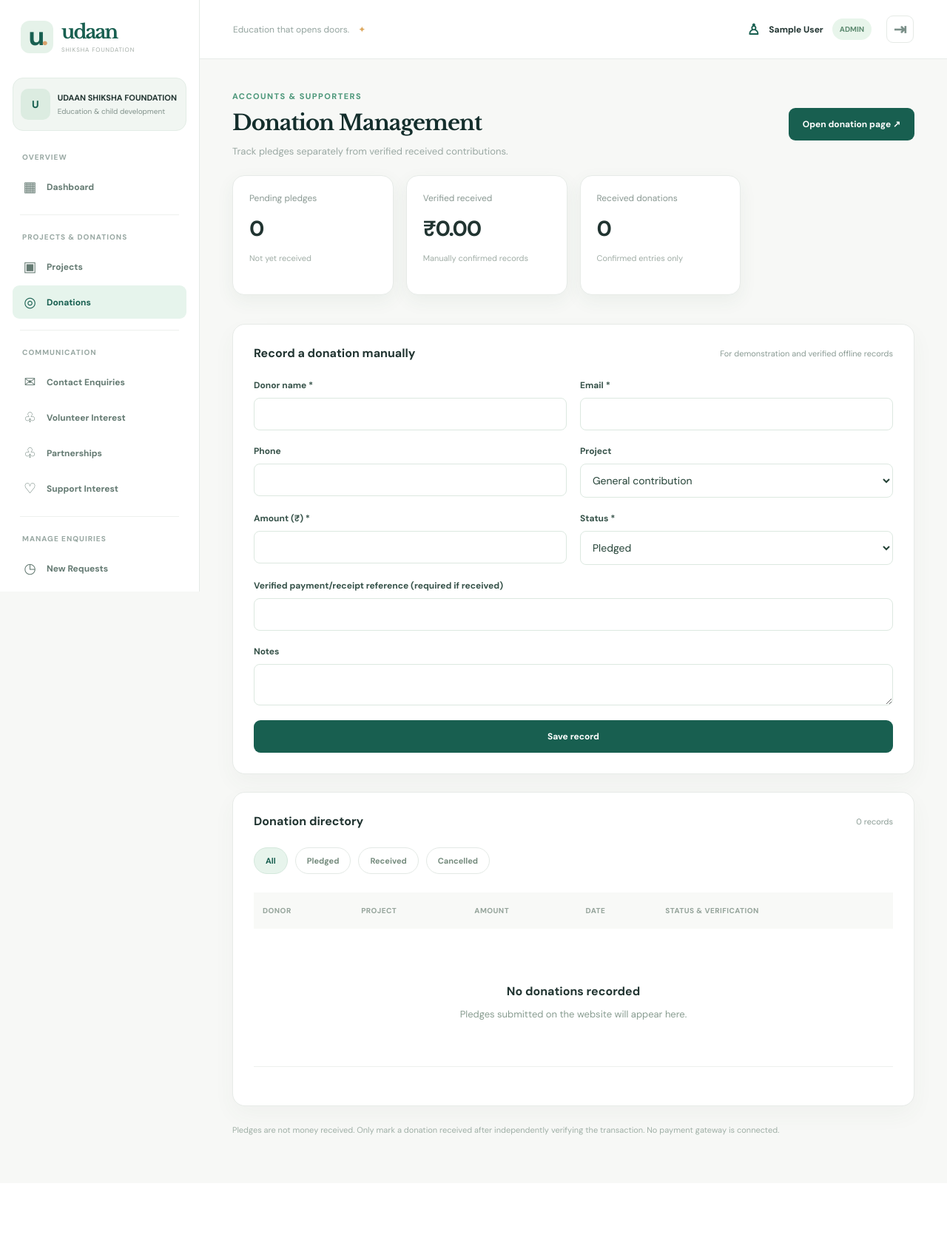
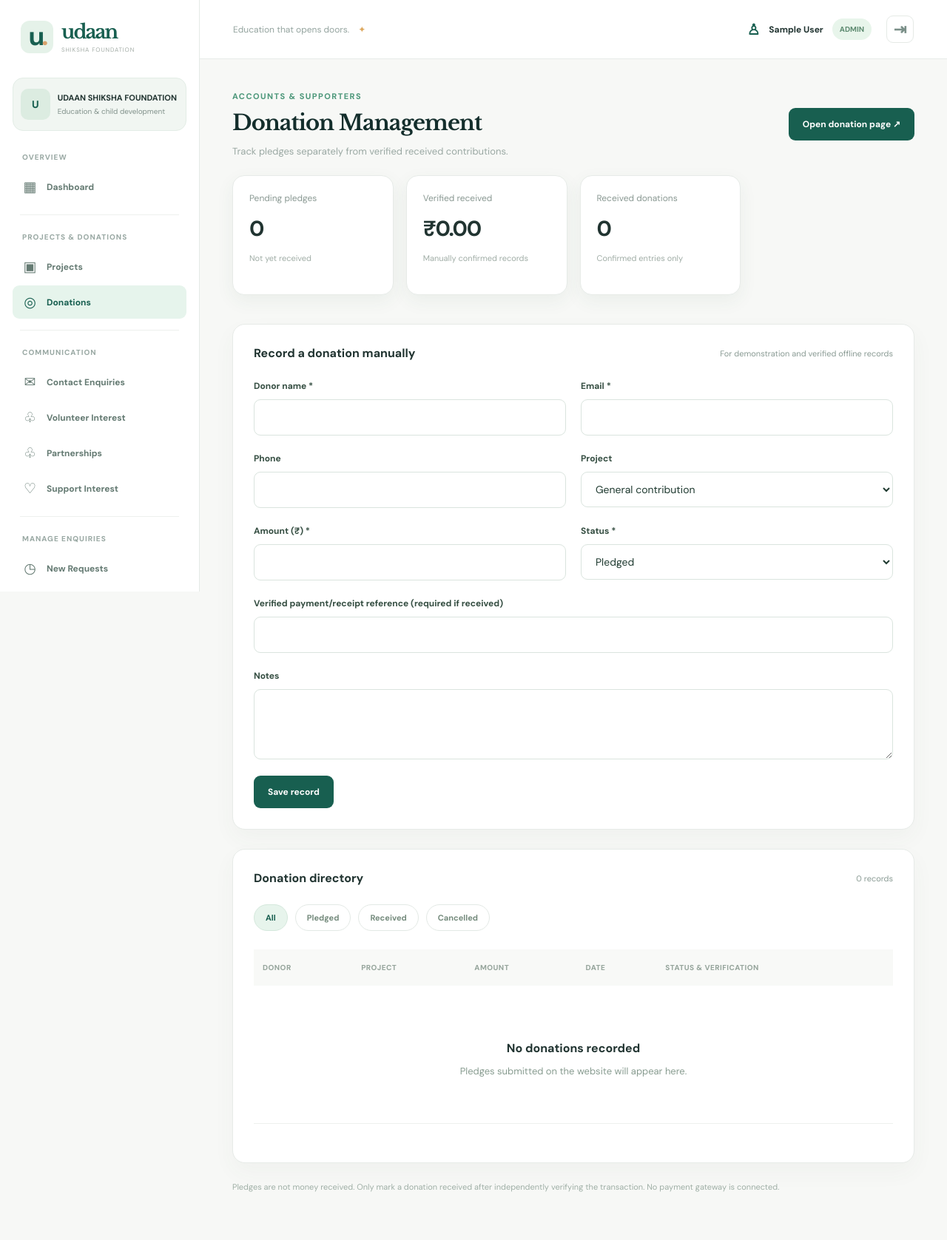
Before and after one commit to Parvesh93/udaan-shiksha-foundation, a Laravel app: page /admin/donations in a window 1280 px wide. Shown: the whole page at 74% size. Before the commit the page ends 1535 px from the top, so only its background shows below. Run offline with Laravel 12, Linux system fonts and the light colour scheme; the visitor is signed in with stand-in values (Sample User, id 1); data that the repository does not hold is empty.

Commit message:
fix(admin): enforce consistent project and donation form layout with noncached critical styles

```diff
--- a/resources/views/admin/layout.blade.php
+++ b/resources/views/admin/layout.blade.php
@@ -5,7 +5,38 @@
 <title>@yield('title','Admin') | Udaan Shiksha Foundation</title>
 <link rel="preconnect" href="https://fonts.googleapis.com"><link rel="preconnect" href="https://fonts.gstatic.com" crossorigin>
 <link href="https://fonts.googleapis.com/css2?family=DM+Sans:wght@400;500;600;700;800&family=Libre+Baskerville:wght@400;700&display=swap" rel="stylesheet">
-<link rel="stylesheet" href="{{asset('assets/css/admin.css')}}?v=20261122-2">
+<link rel="stylesheet" href="{{asset('assets/css/admin.css')}}?v=20261122-forms-3">
+
+<style>
+/* Critical form layout: embedded to avoid stale cached admin styles on shared hosting */
+.ud-admin .admin-edit-form{display:grid;grid-template-columns:minmax(0,1fr);gap:22px;width:100%;max-width:1000px}
+.ud-admin .admin-edit-form .admin-field{display:flex;flex-direction:column;align-items:stretch;gap:9px;min-width:0;width:100%}
+.ud-admin .admin-edit-form .admin-field>label{display:block;font-size:12px;line-height:1.5;font-weight:700;color:#354e42}
+.ud-admin .admin-edit-form .admin-field>input,
+.ud-admin .admin-edit-form .admin-field>select,
+.ud-admin .admin-edit-form .admin-field>textarea{display:block;box-sizing:border-box;width:100%;max-width:100%;min-width:0;padding:13px 15px;min-height:46px;background:#fff;border:1px solid #dae4de;border-radius:9px;color:#203b31;outline:none;line-height:1.5}
+.ud-admin .admin-edit-form .admin-field>textarea{resize:vertical;min-height:95px}
+.ud-admin .admin-edit-form .admin-field>input:focus,
+.ud-admin .admin-edit-form .admin-field>select:focus,
+.ud-admin .admin-edit-form .admin-field>textarea:focus{border-color:#24805f;box-shadow:0 0 0 3px #dff0e6}
+.ud-admin .admin-edit-form .admin-two-col{display:grid;grid-template-columns:repeat(2,minmax(0,1fr));gap:20px;width:100%}
+.ud-admin .admin-edit-form .admin-check{display:flex;align-items:center;gap:10px;font-size:13px;color:#354e42}
+.ud-admin .admin-edit-form .admin-check input{width:16px;height:16px;accent-color:#185f50;flex:0 0 auto}
+.ud-admin .admin-edit-form .form-actions{display:flex;align-items:center;gap:18px;flex-wrap:wrap}
+.ud-admin .admin-edit-form .filter-btn{justify-self:start;width:max-content}
+.ud-admin .admin-edit-form.compact-form{width:100%;max-width:none}
+.ud-admin .admin-section-gap{margin-top:26px}
+.ud-admin .data-card .status-form{display:flex;gap:8px;align-items:center}
+.ud-admin .data-card .status-form>input,
+.ud-admin .data-card .status-form>select{padding:10px;border:1px solid #dae4de;border-radius:8px;background:#fff}
+.ud-admin .data-card .status-form>input{min-width:140px;width:170px}
+.ud-admin .data-card .status-form>select{min-width:110px;width:115px}
+.ud-admin .table-muted{color:#899b91;font-size:11px;line-height:1.5;margin-top:5px}
+.ud-admin .action-row{display:flex;align-items:center;gap:14px;flex-wrap:wrap}
+.ud-admin .text-link{border:0;background:transparent;color:#185f50;font-size:12px;font-weight:700;padding:0}
+.ud-admin .text-link.danger-link{color:#a34b4b}
+@media(max-width:700px){.ud-admin .admin-edit-form .admin-two-col{grid-template-columns:minmax(0,1fr)}}
+</style>
 </head>
 <body class="ud-admin">
 <input type="checkbox" id="sidebar-toggle" class="sidebar-check">
```
